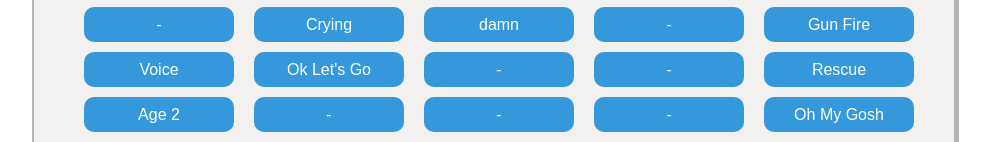
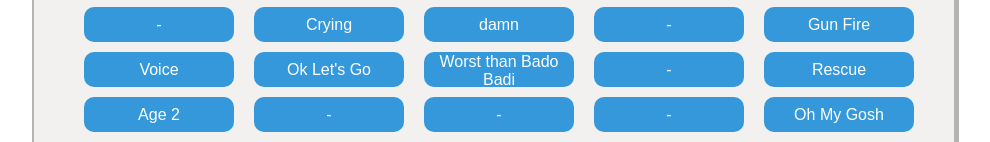
Before and after one commit to Zizu678/soundboard.github.io, a plain HTML site: page index.html in a window 1280 px wide. Shown: the part 218-360 px from the top of the page, without its empty margins (146-1136 px from the left). Drawn offline with Linux system fonts and the light colour scheme.

Commit message:
Update index.html

```diff
--- a/index.html
+++ b/index.html
@@ -62,7 +62,7 @@
                 <button id="sound42" class="sound-button">Haye Haye</button>
                 <button id="sound43" class="sound-button">Bado Badi</button>
                 <button id="sound44" class="sound-button">damn</button>
-                <button id="sound45" class="sound-button">-</button>
+                <button id="sound45" class="sound-button">Worst than Bado Badi</button>
                 <button id="sound46" class="sound-button">-</button>
                 <button id="sound47" class="sound-button">-</button>
                 <button id="sound48" class="sound-button">-</button>
@@ -166,7 +166,7 @@
     <audio id="audio42" src="Haye Haye.mp3"></audio>
     <audio id="audio43" src="Bado Badi.mp3"></audio>
     <audio id="audio44" src="damn.mp3"></audio>
-    <audio id="audio45" src=".mp3"></audio>
+    <audio id="audio45" src="Worst than Bado Badi.mp3"></audio>
     <audio id="audio46" src=".mp3"></audio>
     <audio id="audio47" src=".mp3"></audio>
     <audio id="audio48" src=".mp3"></audio>
```
